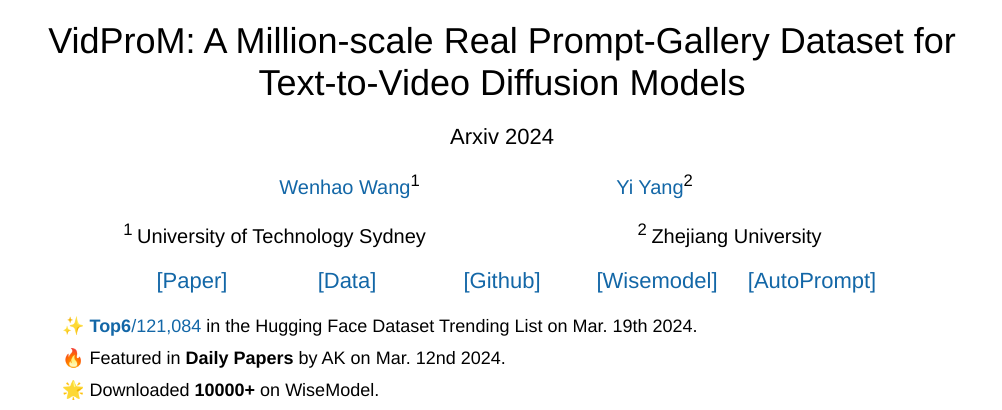
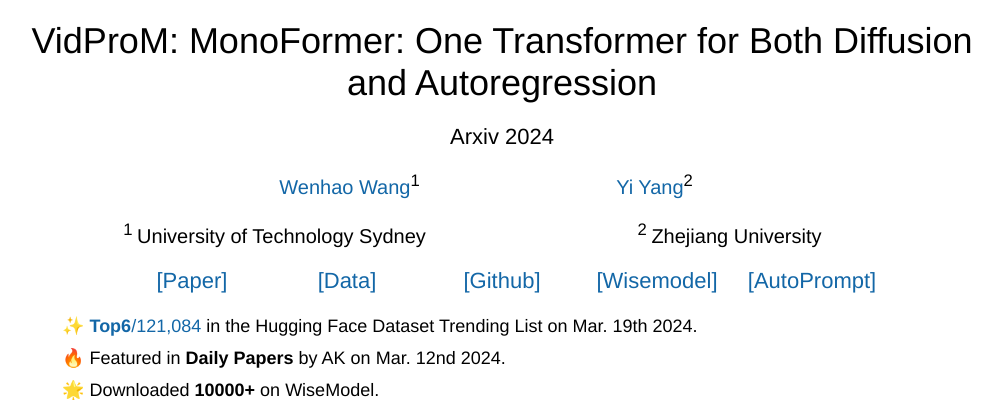
Before and after one commit to MonoFormer/MonoFormer.github.io, a plain HTML site: page index.html in a window 1280 px wide. Shown: the top 410 px of the page, without its empty margins (138-1140 px from the left). Drawn offline with Linux system fonts and the light colour scheme; a script that the page names is missing.

Commit message:
Update index.html

```diff
--- a/index.html
+++ b/index.html
@@ -12,13 +12,7 @@
   	<meta property="og:image" content="./resources/teasor.png"/>
   	<meta property="og:title" content="MonoFormer: One Transformer for Both Diffusion and Autoregression" />
   	<meta property="og:description" content="VidProM is the first dataset featuring 1.67 million unique text-to-video prompts and 6.69 million videos generated from 4 different state-of-the-art diffusion models. It inspires many exciting new research areas, such as Text-to-Video Prompt Engineering, Efficient Video Generation, Fake Video Detection, and Video Copy Detection for Diffusion Models." />
-    <!-- Twitter automatically scrapes this. Go to https://cards-dev.twitter.com/validator?
-        if you update and want to force Twitter to re-scrape. -->
-    <meta property="twitter:card"          content="The arrival of Sora marks a new era for text-to-video diffusion models, bringing significant advancements in video generation and potential applications. However, Sora, along with other text-to-video diffusion models, is highly reliant on prompts, and there is no publicly available dataset that features a study of text-to-video prompts. In this paper, we introduce VidProM, the first large-scale dataset comprising 1.67 Million unique text-to-Video Prompts from real users. Additionally, this dataset includes 6.69 million videos generated by four state-of-the-art diffusion models, alongside some related data. We initially discuss the curation of this large-scale dataset, a process that is both time-consuming and costly. Subsequently, we underscore the need for a new prompt dataset specifically designed for text-to-video generation by illustrating how VidProM differs from DiffusionDB, a large-scale prompt-gallery dataset for image generation. Our extensive and diverse dataset also opens up many exciting new research areas. For instance, we suggest exploring text-to-video prompt engineering, efficient video generation, and video copy detection for diffusion models to develop better, more efficient, and safer models." />
-    <meta property="twitter:title"         content="VidProM: A Million-scale Real Prompt-Gallery Dataset for Text-to-Video Diffusion Models." />
-    <meta property="twitter:description"   content="VidProM is the first dataset featuring 1.67 million unique text-to-video prompts and 6.69 million videos generated from 4 different state-of-the-art diffusion models. It inspires many exciting new research areas, such as Text-to-Video Prompt Engineering, Efficient Video Generation, Fake Video Detection, and Video Copy Detection for Diffusion Models." />
-    <meta property="twitter:image"         content="./resources/teasor.png" />
-    <meta name="viewport" content="width=device-width, initial-scale=1.0">
+
 
     <!-- Add your Google Analytics tag here -->
     <script async
@@ -37,7 +31,7 @@
 <body>
 <div class="container">
     <div class="title">
-        VidProM: A Million-scale Real Prompt-Gallery Dataset for Text-to-Video Diffusion Models
+        VidProM: MonoFormer: One Transformer for Both Diffusion and Autoregression
     </div>
 
     <div class="venue">
```
